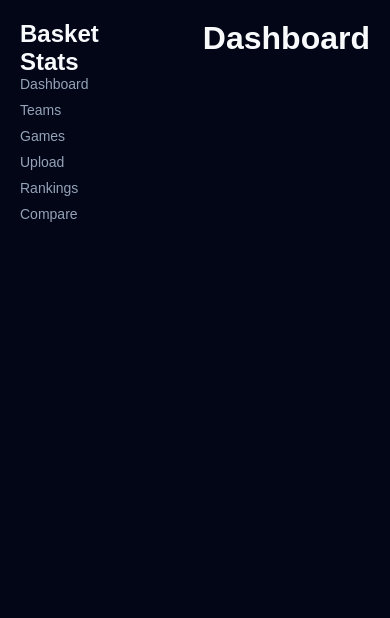
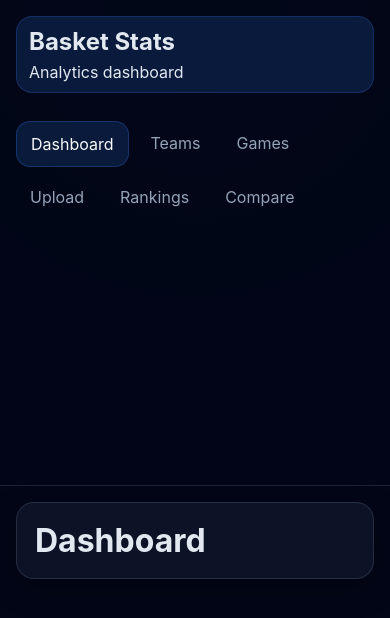
Before and after one commit to Edgarmontenegro123/basket-stats-frontend, a React (Vite) app: page /dashboard in a window 390 px wide. Shown: the top 618 px of the page. Built offline with nearby package versions, Linux system fonts and the light colour scheme.

Commit message:
⚙️ feat: improve frontend layout styles and active navigation

```diff
--- a/src/components/layout/MainLayout.css
+++ b/src/components/layout/MainLayout.css
@@ -1,40 +1,107 @@
 .layout {
-    display: flex;
     min-height: 100vh;
+    display: grid;
+    grid-template-columns: 260px 1fr;
+    background: transparent;
 }
 
-/* Sidebar */
 .sidebar {
-    width: 220px;
-    background: #020617;
-    padding: 20px;
+    position: sticky;
+    top: 0;
+    min-height: 100vh;
+    padding: 24px 18px;
+    background: rgba(2, 6, 23, 0.92);
+    border-right: 1px solid var(--border);
+}
+
+.sidebar-brand {
+    display: flex;
+    flex-direction: column;
+    gap: 6px;
+    margin-bottom: 28px;
+    padding: 10px 12px;
+    border-radius: 16px;
+    background: var(--accent-soft);
+    border: 1px solid rgba(59, 130, 246, 0.22);
 }
 
 .sidebar-title {
-    margin-bottom: 20px;
-    font-size: 18px;
-    font-weight: bold;
+    font-size: 1.1rem;
+    font-weight: 700;
+    color: var(--title);
+}
+
+.sidebar-subtitle {
+    font-size: 0.85rem;
+    color: var(--text-soft);
 }
 
 .nav {
     display: flex;
     flex-direction: column;
-    gap: 10px;
+    gap: 8px;
 }
 
-.nav a {
-    color: #94a3b8;
-    text-decoration: none;
-    font-size: 14px;
+.nav-link {
+    display: block;
+    padding: 12px 14px;
+    border-radius: 14px;
+    color: var(--text-soft);
+    transition: background-color 0.2s ease, color 0.2s ease, transform 0.2s ease;
 }
 
-.nav a:hover {
-    color: #ffffff;
+.nav-link:hover {
+    background: rgba(148, 163, 184, 0.08);
+    color: var(--title);
+    transform: translateX(2px);
 }
 
-/* Content */
+.nav-link.active {
+    background: var(--accent-soft);
+    color: var(--title);
+    border: 1px solid rgba(59, 130, 246, 0.25);
+}
+
+.content-shell {
+    padding: 24px;
+}
+
 .content {
-    flex: 1;
-    padding: 20px;
-    background: #020617;
+    max-width: var(--content-width);
+    min-height: calc(100vh - 48px);
+    margin: 0 auto;
+    padding: 24px;
+    border-radius: 24px;
+    background: var(--panel);
+    border: 1px solid var(--border);
+    box-shadow: var(--shadow);
 }
+
+@media (max-width: 900px) {
+    .layout {
+        grid-template-columns: 1fr;
+    }
+
+    .sidebar {
+        position: static;
+        min-height: auto;
+        padding: 16px;
+        border-right: none;
+        border-bottom: 1px solid var(--border);
+    }
+
+    .nav {
+        flex-direction: row;
+        flex-wrap: wrap;
+    }
+
+    .content-shell {
+        padding: 16px;
+    }
+
+    .content {
+        min-height: auto;
+        padding: 18px;
+        border-radius: 18px;
+    }
+}
--- a/src/components/layout/MainLayout.tsx
+++ b/src/components/layout/MainLayout.tsx
@@ -1,4 +1,4 @@
-import { Link, Outlet } from 'react-router-dom'
+import { NavLink, Outlet } from 'react-router-dom'
 import './MainLayout.css'
 
 export const MainLayout = () => {
@@ -7,21 +7,57 @@ export const MainLayout = () => {
 
             {/* Sidebar */}
             <aside className='sidebar'>
-                <h2 className='sedebar-title'>Basket Stats</h2>
+                <div className='sidebar-brand'>
+                    <h2 className='sedebar-title'>Basket Stats</h2>
+                    <p className='sedebar-subtitle'>Analytics dashboard</p>
+                </div>
+
                 <nav className='nav'>
-                    <Link to='/dashboard'>Dashboard</Link>
-                    <Link to='/teams'>Teams</Link>
-                    <Link to='/games'>Games</Link>
-                    <Link to='/upload-stats'>Upload</Link>
-                    <Link to='/rankings'>Rankings</Link>
-                    <Link to='/compare'>Compare</Link>
+                    <NavLink
+                        to='/dashboard'
+                        className={({isActive}) => `nav-link ${isActive ? 'active' : ''}`}
+                    >
+                        Dashboard
+                    </NavLink>
+                    <NavLink
+                        to='/teams'
+                        className={({ isActive}) => `nav-link ${isActive ? 'active' : ''}`}
+                    >
+                        Teams
+                    </NavLink>
+                    <NavLink
+                        to='/games'
+                        className={({ isActive}) => `nav-link ${isActive ? 'active' : ''}`}
+                    >
+                        Games
+                    </NavLink>
+                    <NavLink
+                        to='/upload-stats'
+                        className={({ isActive}) => `nav-link ${isActive ? 'active' : ''}`}
+                    >
+                        Upload
+                    </NavLink>
+                    <NavLink
+                        to='/rankings'
+                        className={({ isActive}) => `nav-link ${isActive ? 'active' : ''}`}
+                    >
+                        Rankings
+                    </NavLink>
+                    <NavLink
+                        to='/compare'
+                        className={({ isActive}) => `nav-link ${isActive ? 'active' : ''}`}
+                    >
+                        Compare
+                    </NavLink>
                 </nav>
             </aside>
 
             {/* Content */}
-            <main className='content'>
-                <Outlet />
-            </main>
+            <div className='content-shell'>
+                <main className='content'>
+                    <Outlet />
+                </main>
+            </div>
         </div>
     )
 }
--- a/src/index.css
+++ b/src/index.css
@@ -1,3 +1,19 @@
+:root {
+  --bg: #020617;
+  --bg-soft: #0f172a;
+  --panel: rgba(15, 23, 42, 0.85);
+  --panel-strong: #111c33;
+  --border: rgba(148, 163, 184, 0.18);
+  --text: #e2e8f0;
+  --text-soft: #94a3b8;
+  --title: #f8fafc;
+  --accent: #3b82f6;
+  --accent-soft: rgba(59, 130, 246, 0.16);
+  --shadow: 0 10px 30px rgba(0, 0, 0, 0.28);
+  --radius: 18px;
+  --content-width: 1280px;
+}
+
 * {
   box-sizing: border-box;
   margin: 0;
@@ -11,7 +27,26 @@ body,
 }
 
 body {
-  font-family: Arial, sans-serif;
-  background: #0b1120;
-  color: #f8fafc;
+  font-family: Inter, Arial, sans-serif;
+  background:
+          radial-gradient(circle at top, rgba(30, 41, 59, 0.55), transparent 35%),
+          var(--bg);
+  color: var(--text);
 }
+
+a {
+  color: inherit;
+  text-decoration: none;
+}
+
+button,
+input,
+select,
+textarea {
+  font: inherit;
+}
+
+img {
+  max-width: 100%;
+  display: block;
+}
```
